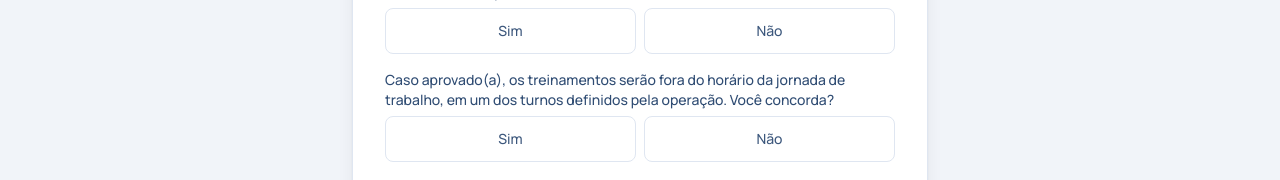
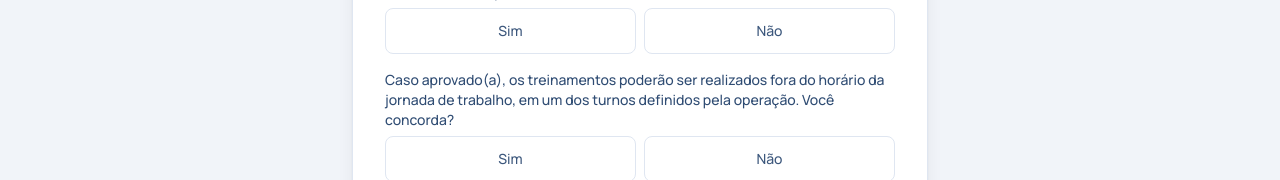
Before and after one commit to LucasBarroscall/-rh-hub, a React (Vite) app: page /cadastro in a window 1280 px wide. Shown: the part 1602-1782 px from the top of the page. Built offline with nearby package versions, Linux system fonts and the light colour scheme; no server answers; the database is empty.

Commit message:
Update training schedule agreement question wording

```diff
--- a/src/pages/CandidateForm.jsx
+++ b/src/pages/CandidateForm.jsx
@@ -408,7 +408,7 @@ export default function CandidateForm() {
             <SimNao label="Possui veículo próprio?" name="possui_veiculo" value={form.possui_veiculo} onChange={set} />
             <SimNao label="Possui ensino superior?" name="possui_ensino_superior" value={form.possui_ensino_superior} onChange={set} />
             <SimNao
-              label="Caso aprovado(a), os treinamentos serão fora do horário da jornada de trabalho, em um dos turnos definidos pela operação. Você concorda?"
+              label="Caso aprovado(a), os treinamentos poderão ser realizados fora do horário da jornada de trabalho, em um dos turnos definidos pela operação. Você concorda?"
               name="concorda_turno_treinamento"
               value={form.concorda_turno_treinamento}
               onChange={set}
```
